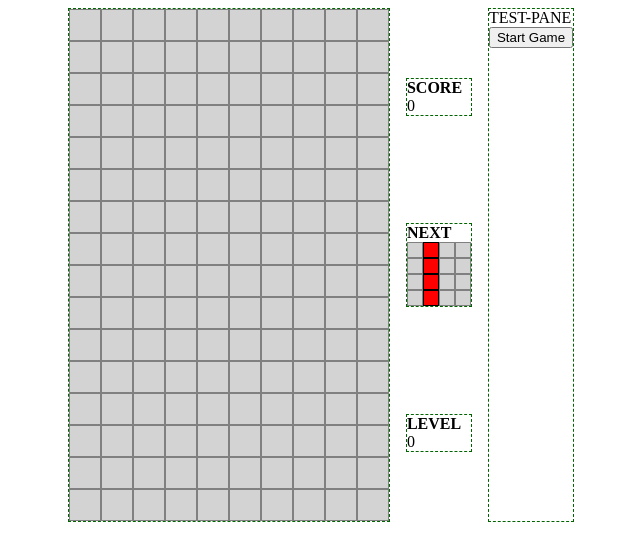
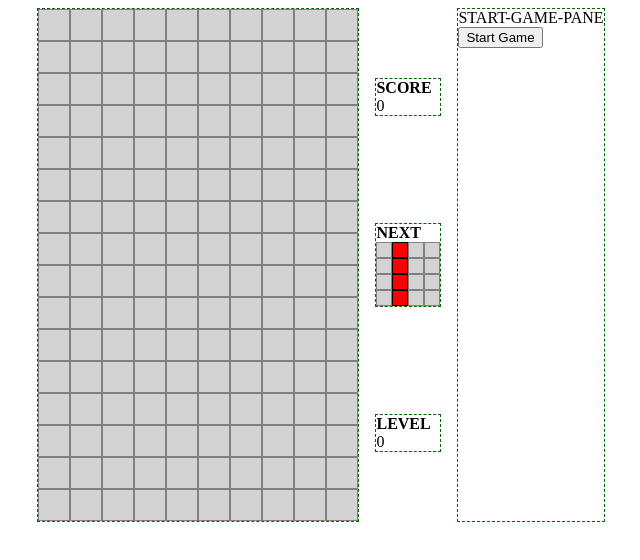
Before and after one commit to flntzr/tetrjs, a React app: page / in a window 1280 px wide. Shown: the top 560 px of the page, without its empty margins (319-959 px from the left). Built offline with nearby package versions, Linux system fonts and the light colour scheme.

Commit message:
Manage if game has started/ is paused in state. Hide 'start game'-button if the game is running

```diff
--- a/App.jsx
+++ b/App.jsx
@@ -37,7 +37,9 @@ class GameScene extends React.Component {
             ],
             activeShape: null,
             nextShapeNum: 0,
-            rotation: 0
+            rotation: 0,
+            hasGameStarted: false,
+            isGamePaused: false
         };
     }
 
@@ -50,7 +52,7 @@ class GameScene extends React.Component {
                     <NextPane nextShape={this.state.nextShapeNum}/>
                     <LevelPane level={this.state.level}/>
                 </div>
-                <StartGamePane fun={this.incLevel.bind(this)} startGameFun={this.startMainLoop.bind(this)}/>
+                <StartGamePane hasGameStarted={this.state.hasGameStarted} /*fun={this.incLevel.bind(this)}*/ startGameFun={this.startGame.bind(this)}/>
             </div>
         );
     }
@@ -62,8 +64,12 @@ class GameScene extends React.Component {
         });
     }
 
-    startMainLoop() {
-        this.requestAnimationFrame(mainLoop);
+    startGame() {
+        this.setState((prevState, props) => {
+            prevState.isGamePaused = false;
+            prevState.hasGameStarted = true;
+            return prevState;
+        });
     }
 }
 
--- a/components/StartGamePane.jsx
+++ b/components/StartGamePane.jsx
@@ -6,15 +6,18 @@ export default class StartGamePane extends React.Component {
     }
 
     render() {
+        if (this.props.hasGameStarted) {
+            return null;
+        }
         return (
-            <div id="test-pane" className="pane">
-                TEST-PANE<br/>
-                <button onClick={this.startMainLoop.bind(this)}>Start Game</button>
+            <div id="start-game-pane" className="pane">
+                START-GAME-PANE<br/>
+                <button onClick={this.startGame.bind(this)}>Start Game</button>
             </div>
         );
     }
 
-    startMainLoop() {
+    startGame() {
         this.props.startGameFun();
     }
 }
```
